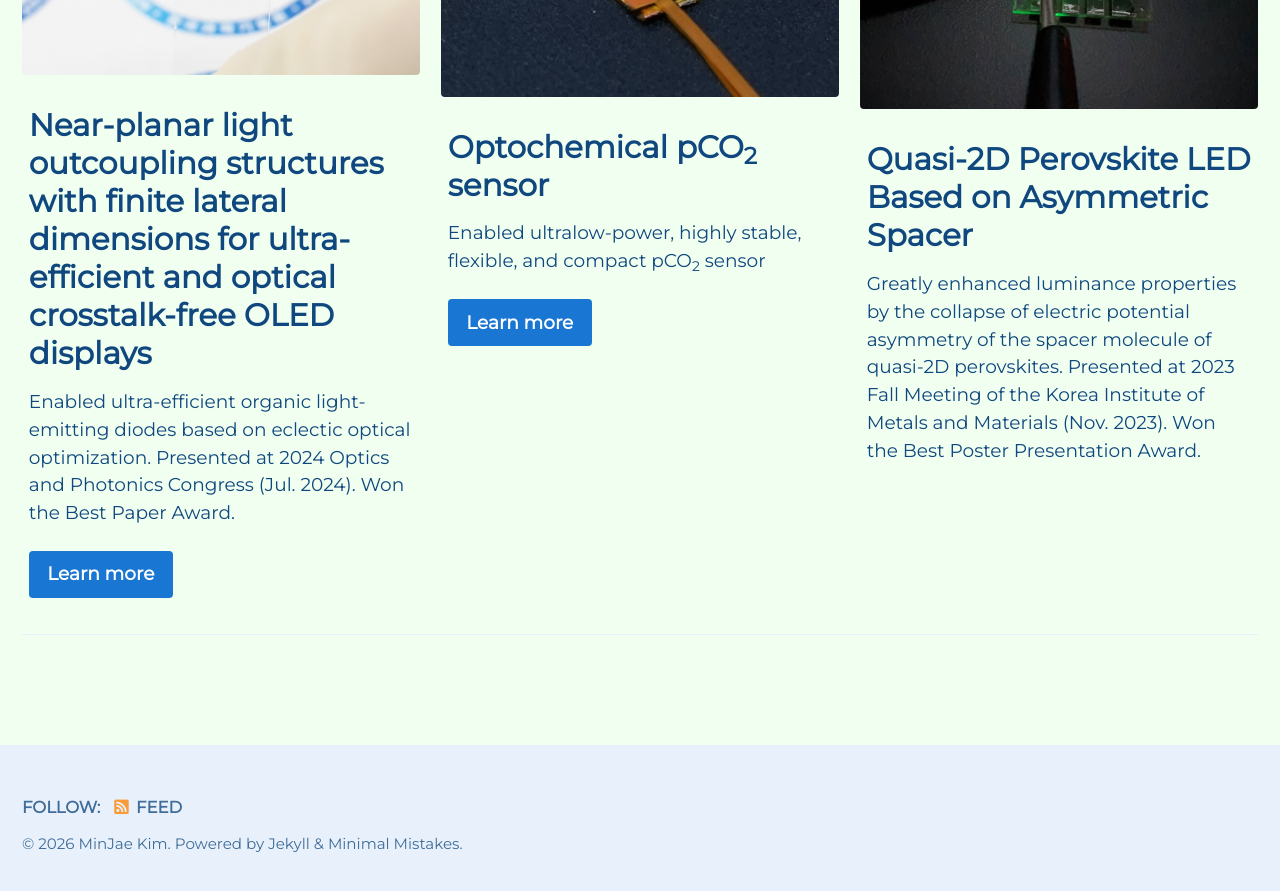
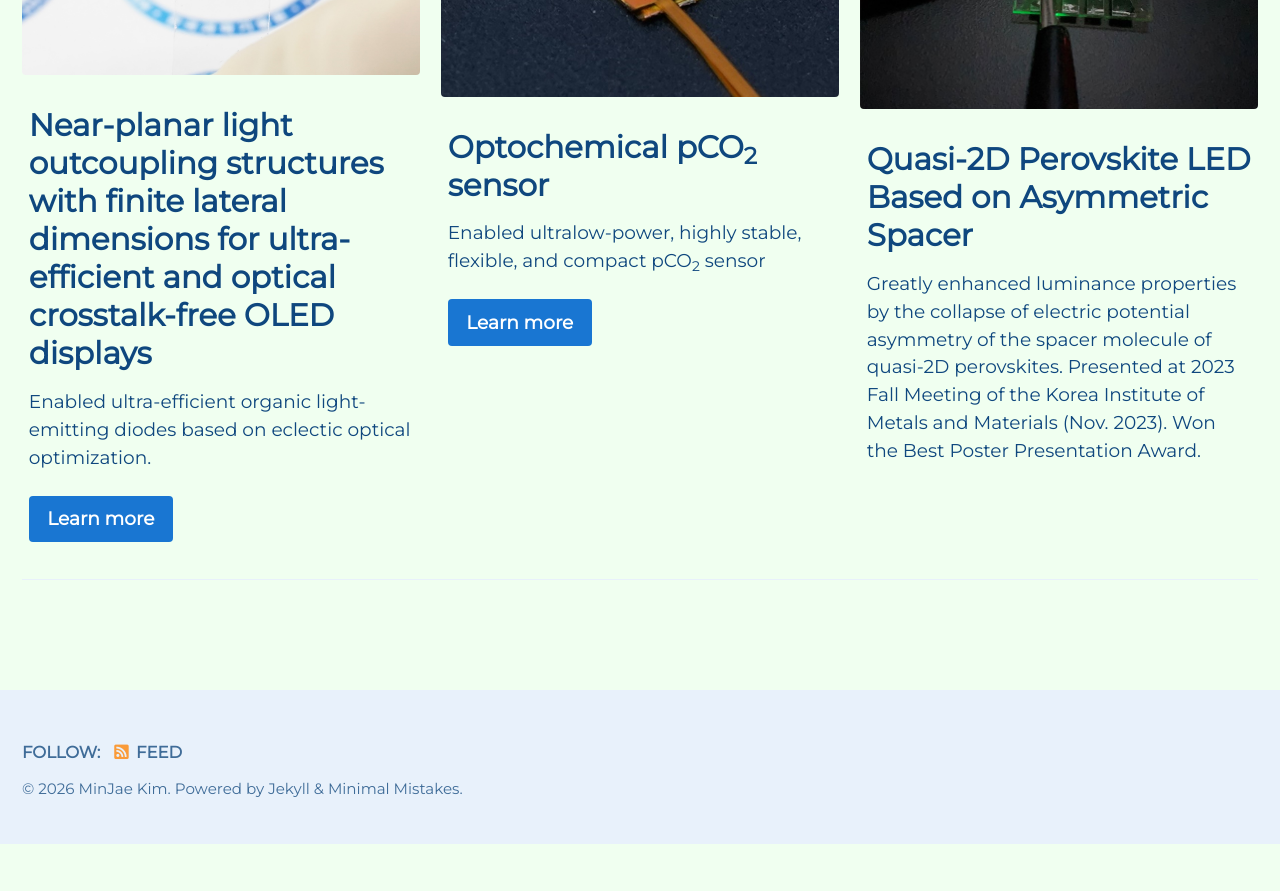
Before and after one commit to mj3259/mj3259.github.io, a Jekyll site: the page built from index.md, in a window 1280 px wide and 900 px high, scrolled down 924 px. Shown: the top 891 px of the window. Built offline with Jekyll 4.4.1, drawn with Linux system fonts in a browser that asks for light colours; cached includes are drawn as plain includes; after the commit the page ends 1768 px from its top, so only the background shows below that.

Commit message:
Update index.md

```diff
--- a/index.md
+++ b/index.md
@@ -13,7 +13,7 @@ feature_row:
   - image_path: /assets/images/oled.jpg
     alt: "opc"
     title: "Near-planar light outcoupling structures with finite lateral dimensions for ultra-efficient and optical crosstalk-free OLED displays"
-    excerpt: 'Enabled ultra-efficient organic light-emitting diodes based on eclectic optical optimization. Presented at 2024 Optics and Photonics Congress (Jul. 2024). Won the Best Paper Award.'
+    excerpt: 'Enabled ultra-efficient organic light-emitting diodes based on eclectic optical optimization.'
     url: "https://doi.org/10.1038/s41467-025-66538-6"
     btn_class: "btn--primary"
     btn_label: "Learn more"
```
